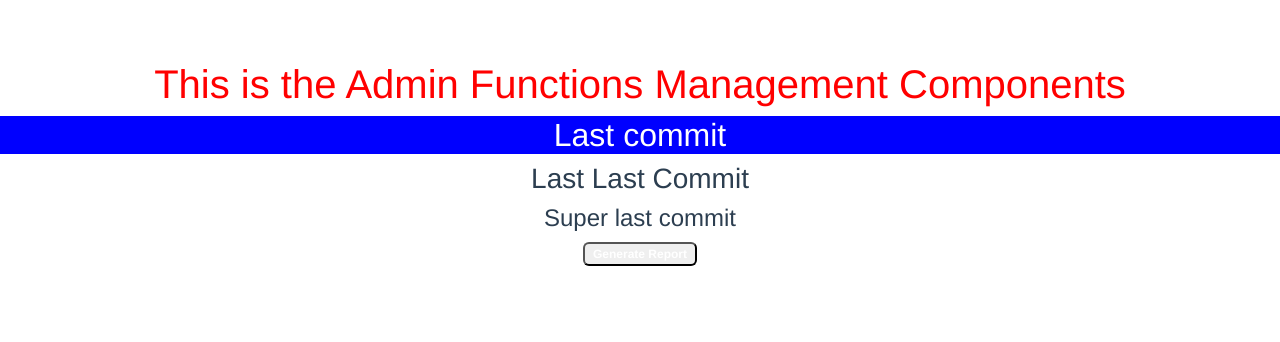
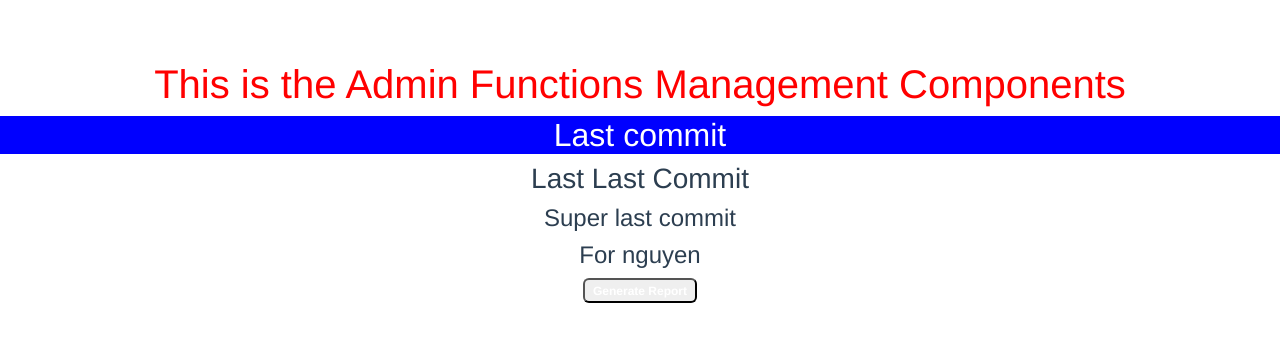
Before and after one commit to jchairani/3275_vue, a Vue app: page /#/AdminFunctions in a window 1280 px wide. Shown: the top 342 px of the page. Built offline with nearby package versions, Linux system fonts and the light colour scheme.

Commit message:
2 files edited

```diff
--- a/src/components/AdminFunctions.vue
+++ b/src/components/AdminFunctions.vue
@@ -3,6 +3,7 @@
   <h2>Last commit</h2>
   <h3>Last Last Commit</h3>
   <h4>Super last commit</h4>
+  <h4>For nguyen</h4>
   <button type="submit" class="badge badge-success" @click="report">
         Generate Report
       </button>
--- a/src/components/AdminReportGeneration.vue
+++ b/src/components/AdminReportGeneration.vue
@@ -1,5 +1,6 @@
 <template>
   <h1>This is the report Generation Components</h1>
+  <h1>I hate reports</h1>
 </template>
 
 <script>
```
